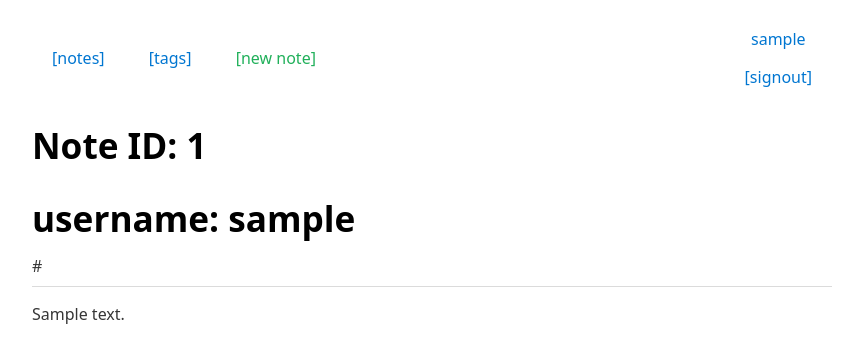
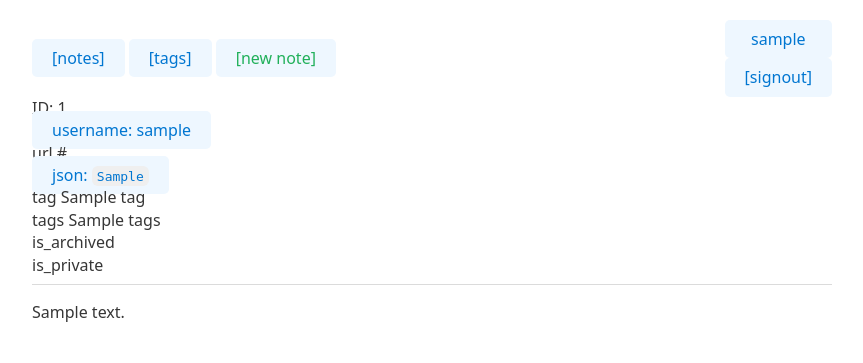
Before and after one commit to tandav/notes, a Python web app: template notes_v2/templates/note.html in a window 1280 px wide. Shown: the top 363 px of the page, without its empty margins (208-1071 px from the left). Run offline with Jinja, Linux system fonts and the light colour scheme; the template is opened without the code that fills it: most values are stand-ins (such as "Sample title", 1, 10 or a date in 2020).

Commit message:
better layout

```diff
--- a/notes_v2/routes/users.py
+++ b/notes_v2/routes/users.py
@@ -16,7 +16,6 @@
 from notes_v2 import crud
 from notes_v2 import schemas
 from notes_v2 import util
-
 # from notes_v2.util import header
 from notes_v2.dependencies import WrongUsernameOrPassword
 from notes_v2.dependencies import authenticate
--- a/notes_v2/templates/base.html
+++ b/notes_v2/templates/base.html
@@ -8,11 +8,10 @@
     <nav>
         <div class="navbar-left">
             <a href="/notes/">[notes]</a>
-            {% if notes_archive %}
-            <a href="archive">[archive]</a>
-            {% endif %}
+            {% if notes_archive %}<a href="archive">[archive]</a>{% endif %}
             <a href="/tags/">[tags]</a>
             <a href="/notes/create" class="green-link">[new note]</a>
+            {% if note_edit %}<a href="/notes/edit">[edit]</a>{% endif %}
         </div>
         <div class="navbar-right">
             {% if authenticated_username %}
--- a/notes_v2/templates/note.html
+++ b/notes_v2/templates/note.html
@@ -1,9 +1,14 @@
 {% extends 'base.html' %}
 {% block title %}Note Details{% endblock %}
 {% block content %}
-    <h1>Note ID: {{ note.id }}</h1>
-    <h1>username: {{ note.username }}</h1>
-    {{note.url}}
+    <div>ID: {{ note.id }}</div>
+    <a href="/users/{{ note.username }}">username: {{ note.username }}</a>
+    <div>url {{note.url}}</div>
+    <a href="/notes/{{ note.id }}/json">json: <code>{{note.json_payload}}</code></a>
+    <div>tag {{note.tag}}</div>
+    <div>tags {{note.tags}}</div>
+    <div>is_archived {{note.is_archived}}</div>
+    <div>is_private {{note.is_private}}</div>
     <hr/>
     <p>
         {{note.text}}
--- a/static/main.css
+++ b/static/main.css
@@ -52,7 +52,7 @@
     /*padding: 4px 10px;*/
     /*padding: 4px;*/
     text-align: center;
-    /*background-color: var(--link-background-light);*/
+    background-color: var(--link-background-light);
     /*text-decoration: none;*/
 }
 
@@ -60,7 +60,7 @@
 a:hover, #note_is_tag_label:hover {
     /*border-radius: 5px;*/
     /*padding: 8px 20px;*/
-    text-decoration: none;
+    /*text-decoration: none;*/
     background-color: var(--link-background);
 }
 
```
Also changed, not shown: notes_v2/routes/notes.py (+15 -1 lines), pyproject.toml (+0 -10 lines), tests_v2/test_note.py (+29 -12 lines), 1 other file.
